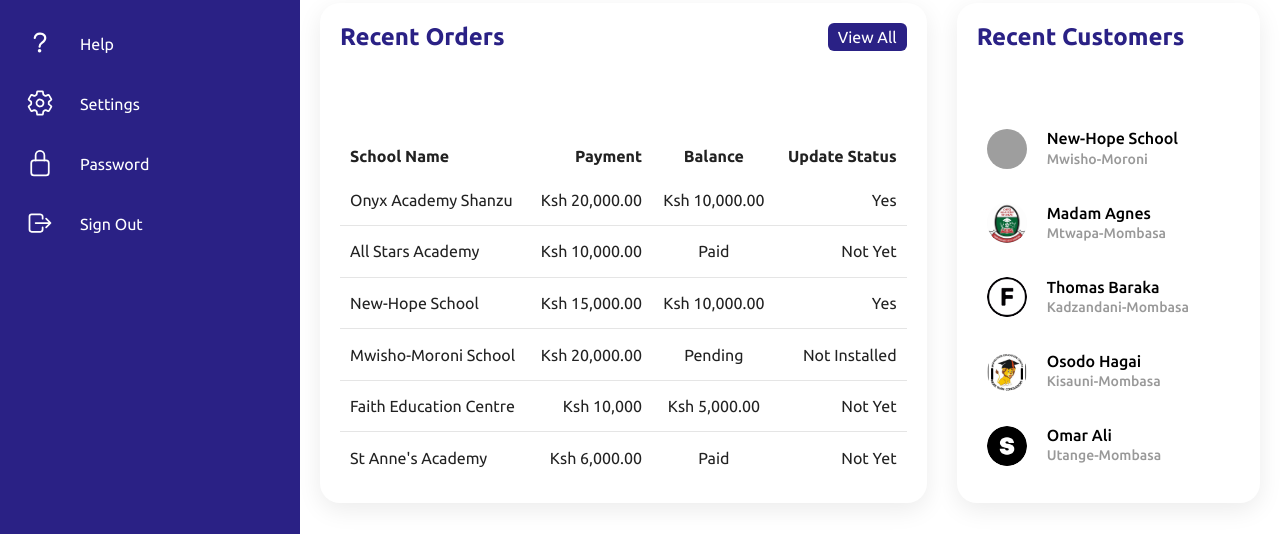
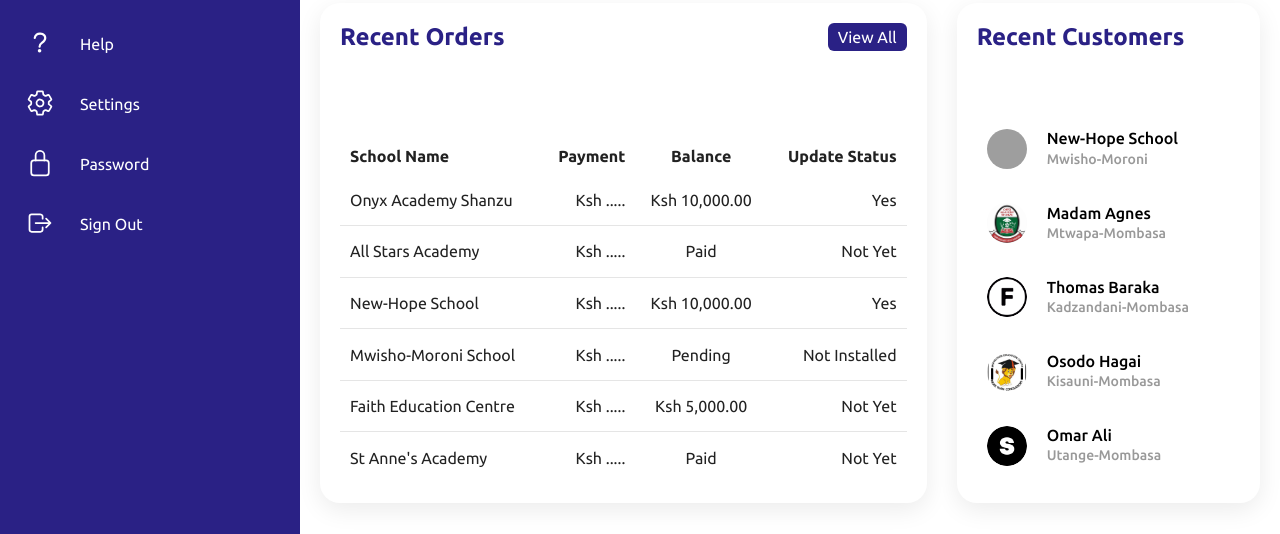
Before and after one commit to elvis-1146/KipsAnalytic, a plain HTML site: page index.html in a window 1280 px wide. Shown: the part 266-800 px from the top of the page. Drawn offline with nearby package versions, Linux system fonts and the light colour scheme; grey boxes are pictures that could not be loaded.

Commit message:
Update index.html

```diff
--- a/index.html
+++ b/index.html
@@ -180,7 +180,7 @@
                         <tbody>
                             <tr>
                                 <td>Onyx Academy Shanzu</td>
-                                <td>Ksh 20,000.00</td>
+                                <td>Ksh ..... </td>
                                 <td>Ksh 10,000.00</td>
                                 <td>Yes</td>
 
@@ -188,7 +188,7 @@
 
                             <tr>
                                 <td>All Stars Academy</td>
-                                <td>Ksh 10,000.00</td>
+                                <td>Ksh ..... </td>
                                 <td>Paid</td>
                                 <td>Not Yet</td>
 
@@ -196,7 +196,7 @@
 
                             <tr>
                                 <td>New-Hope School</td>
-                                <td>Ksh 15,000.00</td>
+                                <td>Ksh ..... </td>
                                 <td>Ksh 10,000.00</td>
                                 <td>Yes</td>
 
@@ -204,7 +204,7 @@
 
                             <tr>
                                 <td>Mwisho-Moroni School</td>
-                                <td>Ksh 20,000.00</td>
+                                <td>Ksh ..... </td>
                                 <td>Pending</td>
                                 <td>Not Installed</td>
 
@@ -212,7 +212,7 @@
 
                             <tr>
                                 <td>Faith Education Centre</td>
-                                <td>Ksh 10,000</td>
+                                <td>Ksh ..... </td>
                                 <td>Ksh 5,000.00</td>
                                 <td>Not Yet</td>
 
@@ -220,7 +220,7 @@
 
                             <tr>
                                 <td>St Anne's Academy</td>
-                                <td>Ksh 6,000.00</td>
+                                <td>Ksh ..... </td>
                                 <td>Paid</td>
                                  <td>Not Yet</td>
 
```
